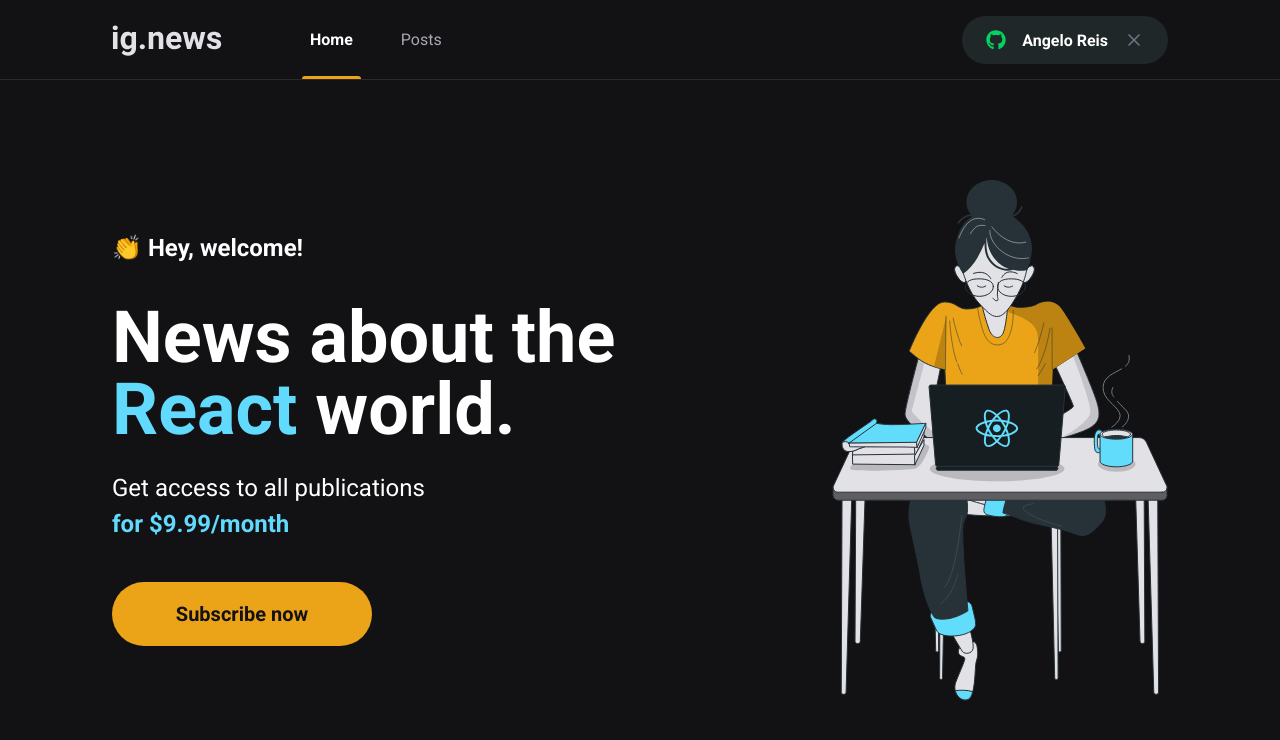
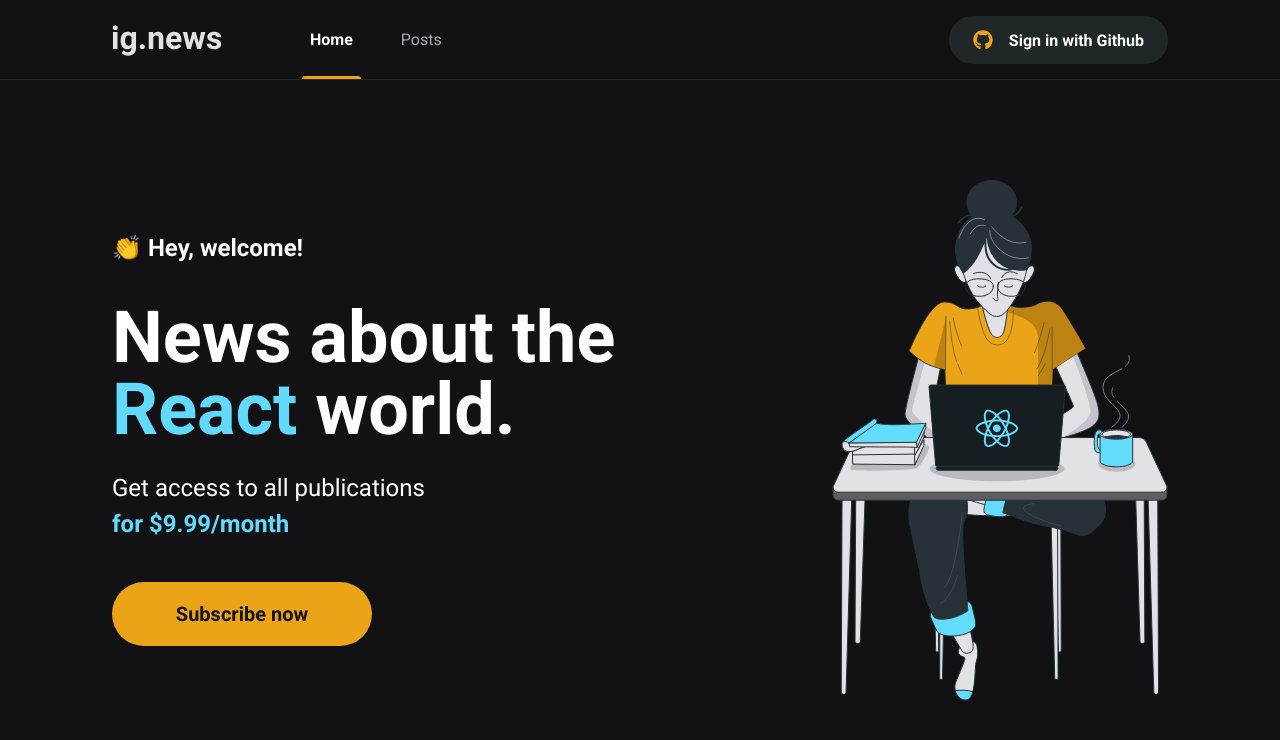
Before and after one commit to angeloreis/ignite-ignews, a Next.js app: page / in a window 1280 px wide. Shown: the top 740 px of the page. Built offline with nearby package versions, Linux system fonts and the light colour scheme.

Commit message:
fix: value is false

```diff
--- a/src/components/Header/SignInButton/index.tsx
+++ b/src/components/Header/SignInButton/index.tsx
@@ -4,7 +4,7 @@ import { FiX } from 'react-icons/fi'
 import styles from './styles.module.scss'
 
 export function SignInButton() {
-    const isUserLoggedIn = true;
+    const isUserLoggedIn = false;
 
     const colorIconGitHub = isUserLoggedIn ? "#04d361" : "#eba417";
 
```
